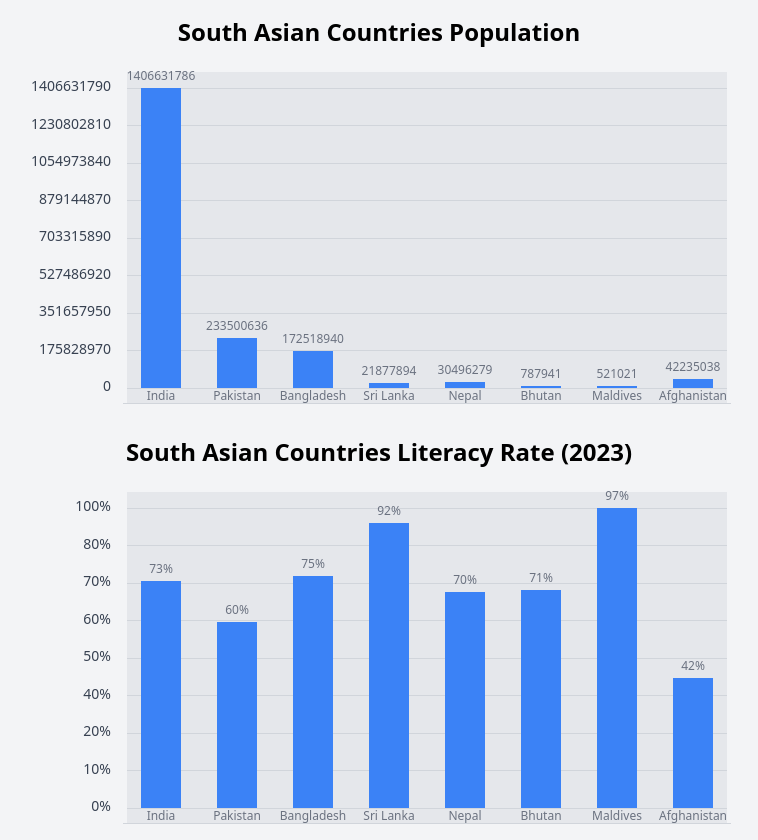
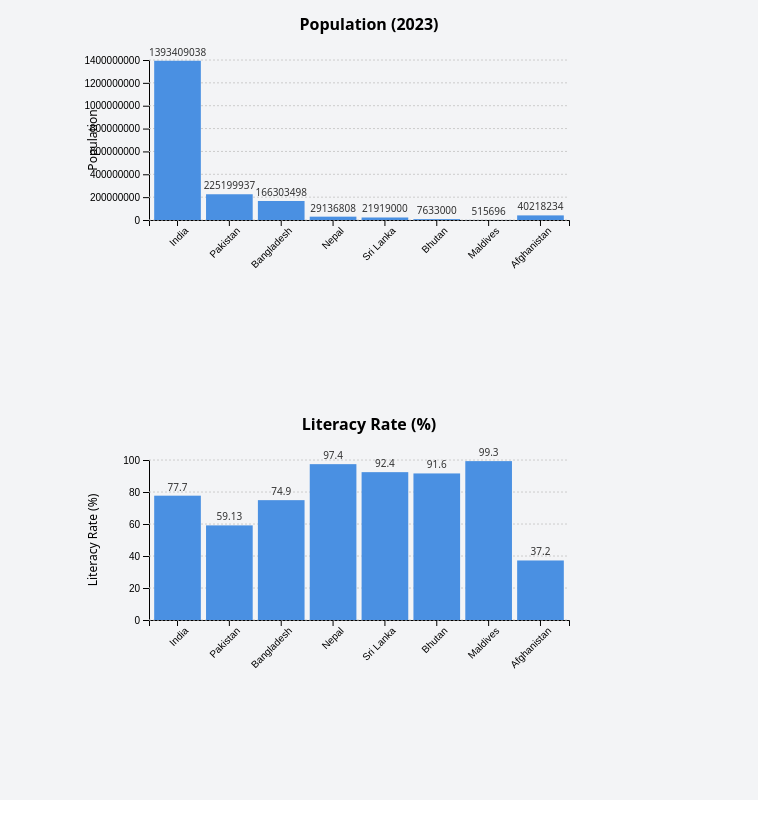
Before and after one commit to puspa955/literacy-chart, a Next.js app: page / in a window 1280 px wide. Shown: the whole page, without its empty margins (261-1019 px from the left). After the commit the page ends 800 px from the top, so only its background shows below. Built offline with nearby package versions, Linux system fonts and the light colour scheme.

Commit message:
using d3

```diff
--- a/app/components/BarChart.js
+++ b/app/components/BarChart.js
@@ -1,46 +1,112 @@
-const BarChart = ({ data, title, dataKey = 'value', unit = '%' }) => {
-    const chartHeight = 300;
+"use client";
+import { useEffect, useRef } from 'react';
+import * as d3 from 'd3';
 
+const BarChart = ({ data, title, yLabel }) => {
+    const svgRef = useRef();
 
+    useEffect(() => {
+        if (!data || data.length === 0) return; // Early exit for empty data
 
-    const maxValue = Math.max(...data.map(item => item[dataKey]));
-    const numberOfIntervals = 8;
-    const interval = maxValue / numberOfIntervals;
+        // Set up SVG dimensions and margins
+        const margin = { top: 60, right: 20, bottom: 60, left: 70 };
+        const width = 600 - margin.left - margin.right;
+        const height = 400 - margin.top - margin.bottom;
+
+        // Select and clear the SVG container
+        const svg = d3.select(svgRef.current)
+            .attr("viewBox", `0 0 ${600} ${400}`)
+            .style("overflow", "visible");
+
+        svg.selectAll('*').remove(); // Clear any previous chart
+
+        // Define scales
+        const x = d3.scaleBand()
+            .domain(data.map(d => d.country))
+            .range([margin.left, width - margin.right])
+            .padding(0.1);
+
+        const y = d3.scaleLinear()
+            .domain([0, d3.max(data, d => d.value)]).nice()
+            .range([height - margin.bottom, margin.top]);
+
+        // Append X-axis
+        svg.append("g")
+            .attr("transform", `translate(0,${height - margin.bottom})`)
+            .call(d3.axisBottom(x))
+            .selectAll("text")
+            .attr("transform", "rotate(-45)")
+            .style("text-anchor", "end");
+
+        // Append Y-axis without rounding the tick values
+        svg.append("g")
+            .attr("transform", `translate(${margin.left}, 0)`)
+            .call(d3.axisLeft(y).ticks(5).tickFormat(d3.format("d"))); // Use "d" for exact numbers without rounding
+
+        // Draw gridlines
+        svg.append("g")
+            .attr("class", "grid")
+            .selectAll("line")
+            .data(y.ticks(5))
+            .enter().append("line")
+            .attr("x1", margin.left)
+            .attr("x2", width - margin.right)
+            .attr("y1", d => y(d))
+            .attr("y2", d => y(d))
+            .attr("stroke", "#ccc")
+            .attr("stroke-dasharray", "2,2");
+
+        // Draw bars
+        svg.selectAll(".bar")
+            .data(data)
+            .enter().append("rect")
+            .attr("class", "bar")
+            .attr("x", d => x(d.country))
+            .attr("y", d => y(d.value))
+            .attr("height", d => y(0) - y(d.value))
+            .attr("width", x.bandwidth())
+            .attr("fill", "#4A90E2")
+            .on("mouseover", function (event, d) {
+                d3.select(this).attr("fill", "#003366"); // Hover effect
+            })
+            .on("mouseout", function (event, d) {
+                d3.select(this).attr("fill", "#4A90E2");
+            });
+
+        // Add bar labels with exact values
+        svg.selectAll(".label")
+            .data(data)
+            .enter().append("text")
+            .attr("class", "label")
+            .attr("x", d => x(d.country) + x.bandwidth() / 2)
+            .attr("y", d => y(d.value) - 5)
+            .attr("text-anchor", "middle")
+            .style("font-size", "10px")
+            .style("fill", "#333")
+            .text(d => d.value); // Display the exact value
+
+        // Add chart title
+        svg.append("text")
+            .attr("x", width / 2 + margin.left / 2)
+            .attr("y", margin.top / 2)
+            .attr("text-anchor", "middle")
+            .style("font-size", "16px")
+            .style("font-weight", "bold")
+            .text(title);
+
+        // Add Y-axis label
+        svg.append("text")
+            .attr("x", -(height / 2))
+            .attr("y", margin.left / 4)
+            .attr("transform", "rotate(-90)")
+            .attr("text-anchor", "middle")
+            .style("font-size", "12px")
+            .text(yLabel);
+
+    }, [data, title, yLabel]);
 
     return (
-      <div className="w-full p-4 flex flex-col items-center justify-center">
-        <h1 className="text-center text-2xl font-bold mb-6">{title}</h1>
-        <div className="flex">
-          {/* Y-Axis */}
-          <div className="flex flex-col justify-between h-[320px] pr-4 relative mt-1">
-            {[...Array(numberOfIntervals + 1)].map((_, index) => (
-              <div key={index} className="flex items-center justify-end w-full">
-                <p className="text-sm text-gray-700 text-right w-20">
-                {Math.round((interval * (numberOfIntervals - index)) / 10) * 10}{unit}
-                </p>
-                <div className="absolute left-[6rem] w-[600px] h-px bg-gray-300 mt-1"></div>
-              </div>
-            ))}
-          </div>
-
-          {/* Bar Chart */}
-          <div className="flex flex-col items-center bg-gray-200" style={{ width: '600px' }}>
-            <div className="flex items-end h-[332px] relative">
-              <div className="absolute left-0 w-full h-px bg-gray-300 bottom-0"></div>
-              {data.map((item, index) => {
-                const barHeight = Math.max(item[dataKey] * (chartHeight / maxValue), 2); // Minimum bar height
-                return (
-                  <div key={index} className="flex flex-col items-center w-[60px] mx-2">
-                    <p className="text-xs text-gray-500 mb-1">{Math.round(item[dataKey])}{unit}</p>
-                    <div className="bg-blue-500 w-10" style={{ height: `${barHeight}px` }}></div>
-                    <p className="text-xs text-gray-500">{item.country}</p>
-                  </div>
-                );
-              })}
-            </div>
-          </div>
-        </div>
-      </div>
+        <svg ref={svgRef} width={600} height={400}></svg>
     );
 };
 
--- a/app/pages/literacy.js
+++ b/app/pages/literacy.js
@@ -1,24 +1,20 @@
 import BarChart from '../components/BarChart';
 
-const literacyRates2023 = [
-  { country: "India", rate: 73.3 },
-  { country: "Pakistan", rate: 60.0 },
-  { country: "Bangladesh", rate: 75.0 },
-  { country: "Sri Lanka", rate: 92.0 },
-  { country: "Nepal", rate: 70.0 },
-  { country: "Bhutan", rate: 70.5 },
-  { country: "Maldives", rate: 97.0 },
-  { country: "Afghanistan", rate: 42.0 },
+const literacyRateData = [
+  { country: 'India', value: 77.7 },
+  { country: 'Pakistan', value: 59.13 },
+  { country: 'Bangladesh', value: 74.9 },
+  { country: 'Nepal', value: 97.4 },
+  { country: 'Sri Lanka', value: 92.4 },
+  { country: 'Bhutan', value: 91.6 },
+  { country: 'Maldives', value: 99.3 },
+  { country: 'Afghanistan', value: 37.2 }
 ];
 
 const LiteracyRatePage = () => {
   return (
-    <BarChart
-      data={literacyRates2023}
-      title="South Asian Countries Literacy Rate (2023)"
-      dataKey="rate"
-      unit="%"
-    />
+    <BarChart data={literacyRateData} title="Literacy Rate (%)" yLabel="Literacy Rate (%)" />
+
   );
 };
 
--- a/app/pages/population.js
+++ b/app/pages/population.js
@@ -1,25 +1,20 @@
 import BarChart from '../components/BarChart';
 
-const populations = [
-  { country: "India", population: 1406631786 },
-  { country: "Pakistan", population: 233500636 },
-  { country: "Bangladesh", population: 172518940 },
-  { country: "Sri Lanka", population: 21877894 },
-  { country: "Nepal", population: 30496279 },
-  { country: "Bhutan", population: 787941 },
-  { country: "Maldives", population: 521021 },
-  { country: "Afghanistan", population: 42235038 },
+const populationData = [
+  { country: 'India', value: 1393409038 },
+  { country: 'Pakistan', value: 225199937 },
+  { country: 'Bangladesh', value: 166303498 },
+  { country: 'Nepal', value: 29136808 },
+  { country: 'Sri Lanka', value: 21919000 },
+  { country: 'Bhutan', value: 7633000 },
+  { country: 'Maldives', value: 515696 },
+  { country: 'Afghanistan', value: 40218234 }
 ];
 
 const PopulationPage = () => {
   return (
-    <BarChart
-      data={populations}
-      title="South Asian Countries Population"
-      dataKey="population"
-      unit=""
+    <BarChart data={populationData} title="Population (2023)" yLabel="Population" />
 
-    />
   );
 };
 
```
Also changed, not shown: package.json (+6 -5 lines), 1 other file (tests, documents, lock files or other folders).
